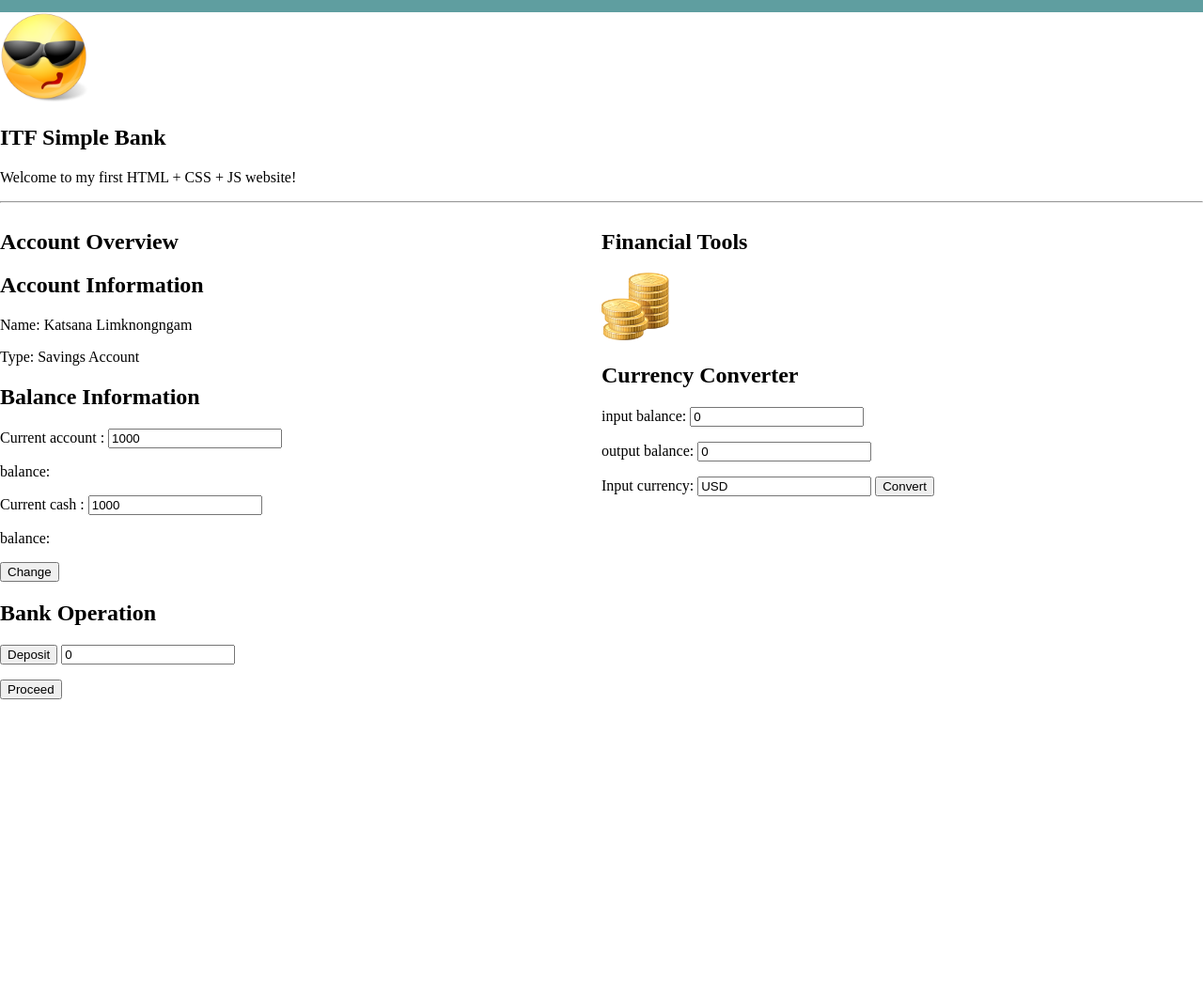
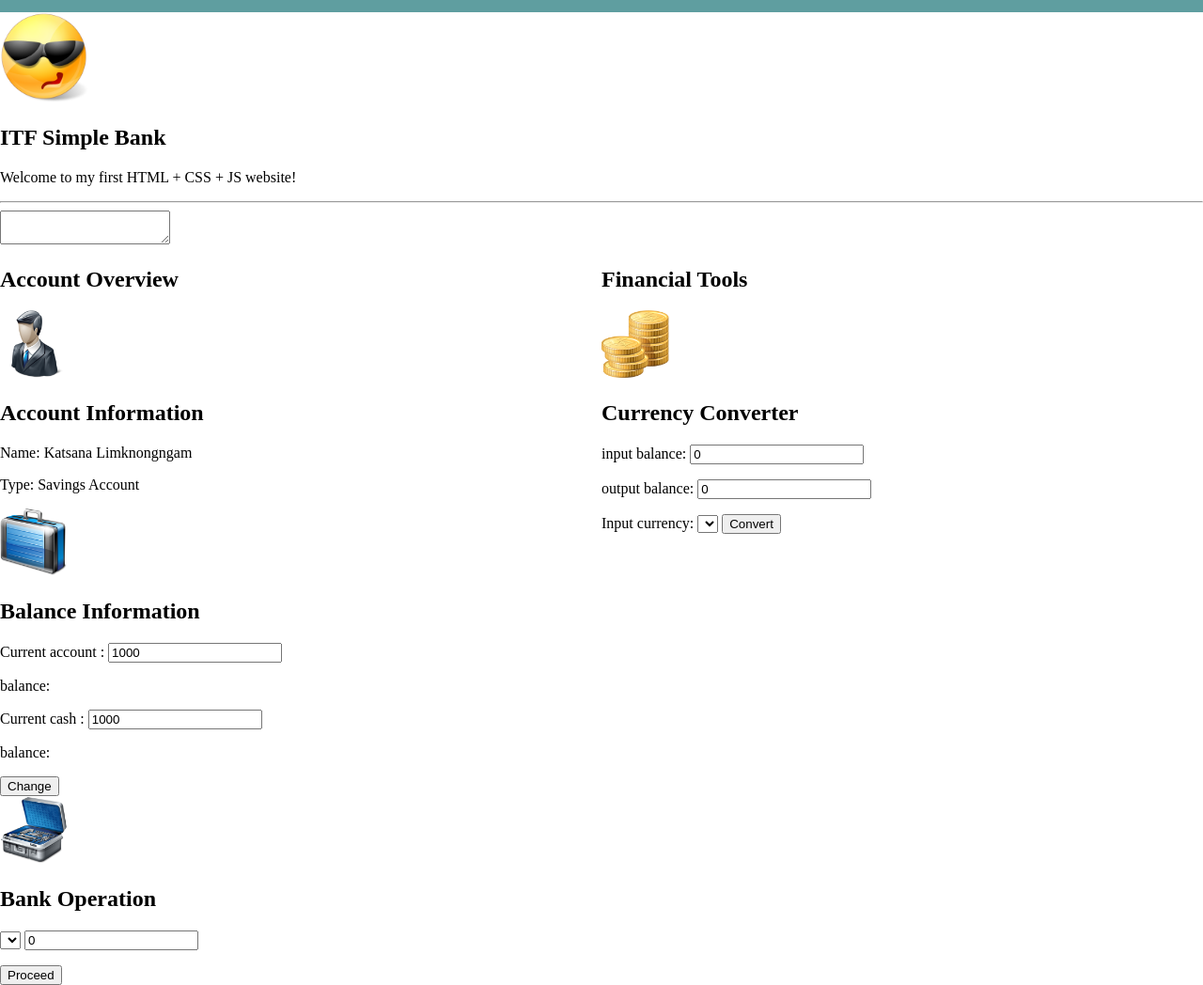
Before and after one commit to unb0y5/ITF-it68070217, a plain HTML site: page index.html in a window 1280 px wide. Shown: the part 54-1102 px from the top of the page at 94% size. Before the commit the page ends 800 px from the top, so only its background shows below. Drawn offline with Linux system fonts and the light colour scheme.

Commit message:
Update index.html

```diff
--- a/index.html
+++ b/index.html
@@ -18,17 +18,21 @@
         <p>Welcome to my first HTML + CSS + JS website!</p>
         <hr>
     </div>
+    <textarea></textarea>
+
     <div class="container">
         <div>
             <h2>Account Overview</h2>
 
             <div>
+                <img src="user.png" width="72" alt="Account Information" />
                 <h2>Account Information</h2>
                 <p>Name: Katsana Limknongngam</p>
                 <p>Type: Savings Account</p>
             </div>
 
             <div>
+                <img src="briefcase.png" width="72" alt=" Balance Information" />
                 <h2>Balance Information</h2>
                 Current account : <input type="number" id="currentaccount" value="1000">
                 <p>balance:</p>
@@ -38,9 +42,11 @@
             </div>
 
             <div>
+                <img src="toolbox.png" width="72" alt="Bank Operation" />
                 <h2>Bank Operation</h2>
                 <p>
-                <button onclick="">Deposit</button>
+
+                <select onclick=""></select>
                 <input type="number" id="deposit" value="0">
                 </p>
                 <button onclick="">Proceed</button>
@@ -50,12 +56,12 @@
         <div>
             <h2>Financial Tools</h2>
             <div>
-                <img src="coins.png" width="72" alt="Coins" />
+                <img src="coins.png" width="72" alt="Cerrency" />
                 <h2>Currency Converter</h2>
                 <p>input balance: <input type="number" id="inputbalance" value="0"></p>
                 <p>output balance: <input type="number" id="outputbalance" value="0"></p>
                 <p>
-                    Input currency: <input typr="" id="inputcurrency" value="USD">
+                    Input currency: <select onclick=""></select>
                     <button onclick="">Convert</button>
                 </p>
             </div>
@@ -63,5 +69,4 @@
     </div>
     <script src="script.js"></script>
 </body>
-
 </html>
```
